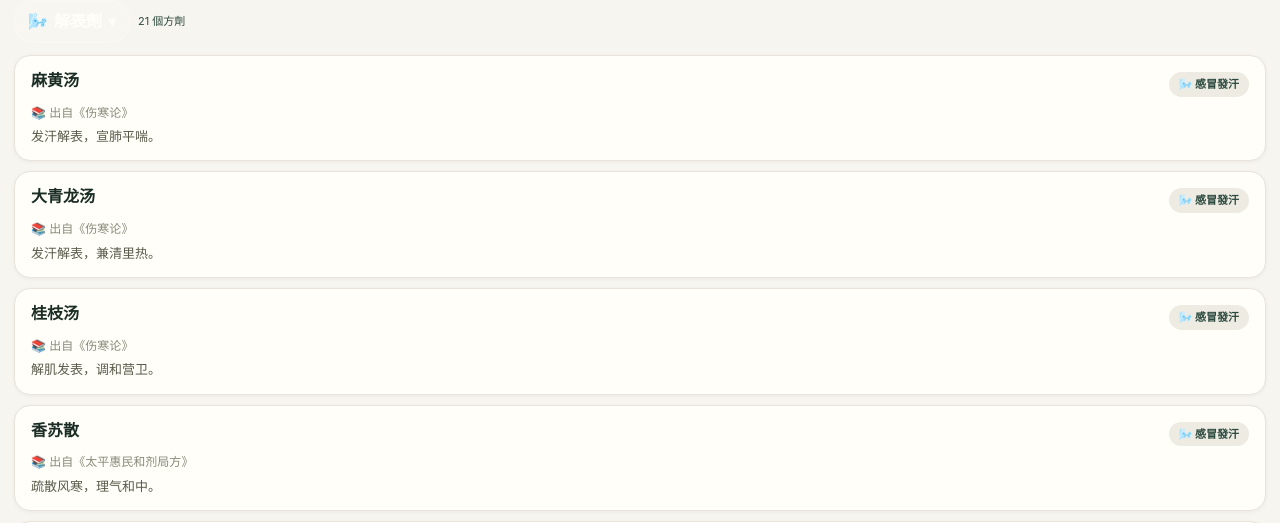
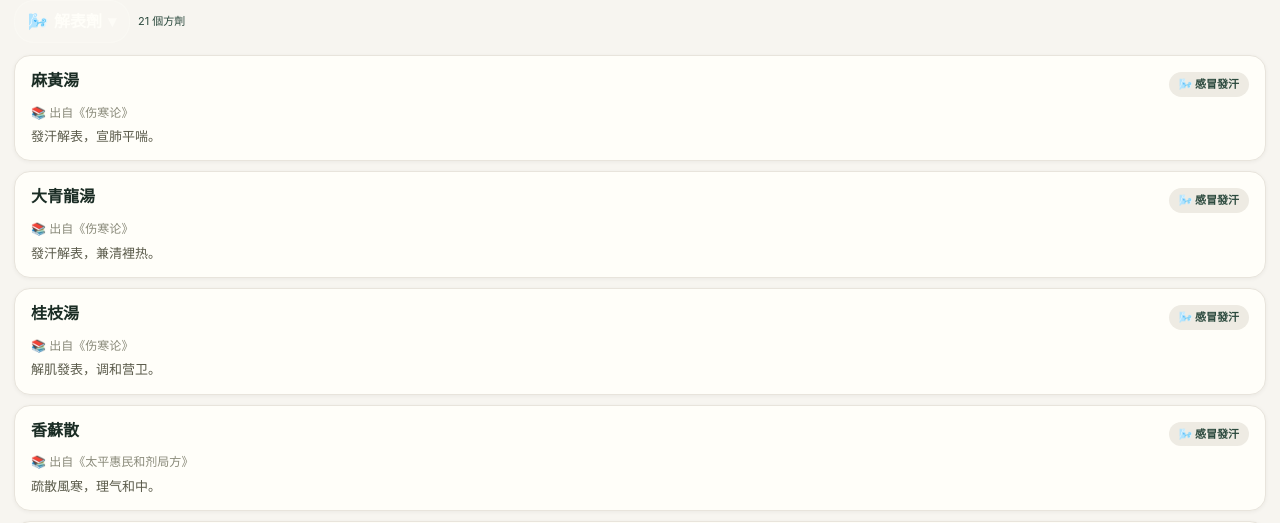
Before and after one commit to realtcmweb/tcm-knowledge-base, a Next.js app: page /en/db in a window 1280 px wide. Both pictures are taken after a click on the button "送出". Shown: the part 262-785 px from the top of the page. Built offline with nearby package versions, Linux system fonts and the light colour scheme.

Commit message:
Display herbs/formulas/acupoints in TC when locale=zh-TW

```diff
--- a/app/[locale]/acu/page.tsx
+++ b/app/[locale]/acu/page.tsx
@@ -3,6 +3,7 @@
 import React, { useState, useEffect } from 'react'
 import Link from 'next/link'
 import { toSimplified } from '@/lib/toSimplified'
+import { toTraditional } from '@/lib/toTraditional'
 import { useRouter, usePathname } from 'next/navigation'
 import { useTranslations, useLocale } from 'next-intl'
 import treatmentsData from '../../../public/data/treatments.json'
@@ -353,11 +354,11 @@ export default function AcupointsPage() {
                   filteredAcupoints.slice(0, 200).map(a => (
                     <button key={a.code} onClick={() => setSelectedAcupoint(a)} style={{ width: '100%', padding: '12px 16px', backgroundColor: selectedAcupoint?.code === a.code ? '#F0EDE6' : '#FFFEF9', border: 'none', borderBottom: '1px solid #E8E4DC', cursor: 'pointer', textAlign: 'left' }}>
                       <div style={{ display: 'flex', alignItems: 'center', gap: '8px', marginBottom: '2px' }}>
-                        <span style={{ fontSize: '15px', fontWeight: 700, color: '#1a2C24' }}>{a.name}</span>
+                        <span style={{ fontSize: '15px', fontWeight: 700, color: '#1a2C24' }}>{isCN ? a.name : toTraditional(a.name)}</span>
                         <span style={{ fontSize: '11px', color: '#8A8A7A', backgroundColor: '#F0EDE5', padding: '2px 8px', borderRadius: '10px', fontWeight: 600 }}>{a.code}</span>
                         {a.specialType && <span style={{ fontSize: '10px', color: '#8B4513', backgroundColor: '#FDF3E7', padding: '2px 8px', borderRadius: '10px' }}>{a.specialType}</span>}
                       </div>
-                      <div style={{ fontSize: '12px', color: '#8A8A7A' }}>{getMeridianName(a.code)} · {(a.indications || '').slice(0, 35)}...</div>
+                      <div style={{ fontSize: '12px', color: '#8A8A7A' }}>{isCN ? getMeridianName(a.code) : toTraditional(getMeridianName(a.code))} · {(isCN ? (a.indications || '') : toTraditional(a.indications || '')).slice(0, 35)}...</div>
                     </button>
                   ))
                 )}
--- a/app/[locale]/db/page.tsx
+++ b/app/[locale]/db/page.tsx
@@ -3,6 +3,7 @@
 import React, { useState, useEffect, useMemo } from 'react'
 import Link from 'next/link'
 import { toSimplified } from '@/lib/toSimplified'
+import { toTraditional } from '@/lib/toTraditional'
 import { useRouter, usePathname } from 'next/navigation'
 
 interface Formula {
@@ -265,11 +266,11 @@ export default function FormulasPage() {
                     onMouseEnter={e => { ;(e.currentTarget as HTMLButtonElement).style.borderColor = '#2C4A3E'; (e.currentTarget as HTMLButtonElement).style.boxShadow = '0 4px 16px rgba(0,0,0,0.1)'; (e.currentTarget as HTMLButtonElement).style.transform = 'translateY(-1px)' }}
                     onMouseLeave={e => { ;(e.currentTarget as HTMLButtonElement).style.borderColor = '#E8E4DC'; (e.currentTarget as HTMLButtonElement).style.boxShadow = '0 1px 4px rgba(0,0,0,0.05)'; (e.currentTarget as HTMLButtonElement).style.transform = 'translateY(0)' }}>
                     <div style={{ display: 'flex', alignItems: 'flex-start', justifyContent: 'space-between', gap: '8px', marginBottom: '6px' }}>
-                      <div style={{ fontSize: '16px', fontWeight: 700, color: '#1a2C24', lineHeight: 1.3 }}>{f.name}</div>
-                      <div style={{ flexShrink: 0, padding: '3px 10px', borderRadius: '20px', backgroundColor: '#EEEBE3', fontSize: '11px', color: '#2C4A3E', fontWeight: 700, whiteSpace: 'nowrap', marginTop: '2px' }}>{f.categoryLabel}</div>
+                      <div style={{ fontSize: '16px', fontWeight: 700, color: '#1a2C24', lineHeight: 1.3 }}>{isCN ? f.name : toTraditional(f.name)}</div>
+                      <div style={{ flexShrink: 0, padding: '3px 10px', borderRadius: '20px', backgroundColor: '#EEEBE3', fontSize: '11px', color: '#2C4A3E', fontWeight: 700, whiteSpace: 'nowrap', marginTop: '2px' }}>{isCN ? f.categoryLabel : toTraditional(f.categoryLabel)}</div>
                     </div>
                     <div style={{ fontSize: '12px', color: '#8A8A7A', marginBottom: '4px' }}>📚 {isCN ? '出自《' : '出自《'}{f.source}{isCN ? '》' : '》'}</div>
-                    <div style={{ fontSize: '13px', color: '#5A5A4A', lineHeight: 1.5 }}>{f.effects?.slice(0, 60)}{f.effects && f.effects.length > 60 ? '...' : ''}</div>
+                    <div style={{ fontSize: '13px', color: '#5A5A4A', lineHeight: 1.5 }}>{isCN ? f.effects?.slice(0, 60) : toTraditional(f.effects || '').slice(0, 60)}{f.effects && f.effects.length > 60 ? '...' : ''}</div>
                   </button>
                 ))}
               </div>
--- a/app/[locale]/herbs/page.tsx
+++ b/app/[locale]/herbs/page.tsx
@@ -1,6 +1,7 @@
 'use client'
 import React, { useState, useEffect } from 'react'
 import { toSimplified } from '@/lib/toSimplified'
+import { toTraditional } from '@/lib/toTraditional'
 import Link from 'next/link'
 import { useRouter } from 'next/navigation'
 import { useTranslations, useLocale } from 'next-intl'
@@ -258,12 +259,12 @@ export default function HerbsPage() {
                 }}>
                 <div style={{ display: 'flex', alignItems: 'flex-start', justifyContent: 'space-between', gap: 8 }}>
                   <div>
-                    <div style={{ fontSize: 17, fontWeight: 700, color: '#1a2C24', lineHeight: 1.3 }}>{h.name}</div>
+                    <div style={{ fontSize: 17, fontWeight: 700, color: '#1a2C24', lineHeight: 1.3 }}>{isCN ? h.name : toTraditional(h.name)}</div>
                     <div style={{ fontSize: 12, color: '#7A9A6A', marginTop: 2 }}>{h.pinyin}</div>
                   </div>
                   <div style={{ display: 'flex', flexDirection: 'column', alignItems: 'flex-end', gap: 4 }}>
                     <span style={{ fontSize: 10, color: '#5A8A5A', backgroundColor: '#EEF4EE', padding: '3px 8px', borderRadius: 8, fontWeight: 600 }}>
-                      {getCategory(h.chapter)}
+                      {isCN ? getCategory(h.chapter) : toTraditional(getCategory(h.chapter))}
                     </span>
                     <span style={{ fontSize: 14, color: '#CCC' }}>›</span>
                   </div>
--- /dev/null
+++ b/lib/toTraditional.ts
@@ -0,0 +1,75 @@
+/**
+ * Simplified Chinese → Traditional Chinese conversion
+ * Used for display when locale is zh-TW
+ */
+const SC_TO_TC: Record<string, string> = {
+  // 簡繁差異字（醫學/中醫常用）
+  '风': '風', '药': '藥', '汤': '湯', '圣': '聖', '当': '當', '归': '歸',
+  '黄': '黃', '连': '連', '术': '術', '处': '處', '号': '號', '经': '經',
+  '发': '發', '后': '後', '异': '異', '员': '員', '对': '對', '进': '進',
+  '远': '遠', '还': '還', '环': '環', '报': '報', '学': '學', '线': '線',
+  '记': '記', '区': '區', '苏': '蘇', '铁': '鐵', '盐': '鹽', '点': '點',
+  '龙': '龍', '龟': '龜', '鳖': '鱉', '乌': '烏', '齐': '齊', '变': '變',
+  '显': '顯', '担': '擔', '选': '選', '钱': '錢', '长': '長', '开': '開',
+  '门': '門', '间': '間', '关': '關', '书': '書', '国': '國', '机': '機',
+  '义': '義', '总': '總', '业': '業', '万': '萬', '广': '廣', '东': '東',
+  '来': '來', '见': '見', '强': '強', '应': '應', '样': '樣', '从': '從',
+  '种': '種', '众': '眾', '彻': '徹', '极': '極', '观': '觀', '认': '認',
+  '体': '體', '让': '讓', '论': '論', '话': '話', '动': '動', '电': '電',
+  '实': '實', '华': '華', '产': '產', '会': '會', '网': '網', '车': '車',
+  '无': '無', '与': '與', '为': '為', '时': '時', '这': '這', '个': '個',
+  '们': '們', '并': '並', '里': '裡', '质': '質', '几': '幾',
+  // 藥材名常見
+  '当归': '當歸', '黄芪': '黃耆', '黄芩': '黃芩', '黄连': '黃連',
+  '苍术': '蒼术', '白术': '白术', '苏叶': '蘇葉', '苏子': '蘇子',
+  '陈皮': '陳皮', '麦冬': '麥冬', '麦芽': '麥芽', '芦根': '蘆根',
+  '香附': '香附', '龙骨': '龍骨', '龟板': '龜板', '鳖甲': '鱉甲',
+  '乌药': '烏藥', '何首': '何首',
+  // 處方名常見
+  '葛根汤': '葛根湯', '麻黄汤': '麻黃湯', '桂枝汤': '桂枝湯',
+  '银翘散': '銀翹散', '龙胆汤': '龍膽湯', '防风通圣': '防風通聖',
+  '防风通圣散': '防風通聖散',
+}
+
+export function toTraditional(text: string): string {
+  if (!text) return text
+  let result = text
+  // First do multi-char replacements (longer strings first)
+  const multi: [string, string][] = [
+    ['當歸', '当归'], ['黃耆', '黄芪'], ['黃芩', '黄芩'], ['黃連', '黄连'],
+    ['蒼术', '苍术'], ['白术', '白术'], ['蘇葉', '苏叶'], ['蘇子', '苏子'],
+    ['陳皮', '陈皮'], ['麥冬', '麦冬'], ['麥芽', '麦芽'], ['蘆根', '芦根'],
+    ['香附', '香附'], ['龍骨', '龙骨'], ['龜板', '龟板'], ['鱉甲', '鳖甲'],
+    ['烏藥', '乌药'], ['葛根湯', '葛根汤'], ['麻黃湯', '麻黄汤'],
+    ['桂枝湯', '桂枝汤'], ['銀翹散', '银翘散'], ['龍膽湯', '龙胆汤'],
+    ['防風通聖', '防风通圣'], ['防風通聖散', '防风通圣散'],
+  ]
+  // Reverse: SC -> TC
+  const scMulti: [string, string][] = multi.map(([tc, sc]) => [sc, tc])
+  for (const [s, t] of scMulti) {
+    result = result.split(s).join(t)
+  }
+  // Then single-char replacements
+  const singleChars: [string, string][] = [
+    ['風','风'],['藥','药'],['湯','汤'],['聖','圣'],['當','当'],['歸','归'],
+    ['黃','黄'],['連','连'],['術','术'],['處','处'],['號','号'],['經','经'],
+    ['發','发'],['後','后'],['異','异'],['員','员'],['對','对'],['進','进'],
+    ['遠','远'],['還','还'],['環','环'],['報','报'],['學','学'],['線','线'],
+    ['記','记'],['區','区'],['蘇','苏'],['鐵','铁'],['鹽','盐'],['點','点'],
+    ['龍','龙'],['龜','龟'],['鱉','鳖'],['烏','乌'],['齊','齐'],['變','变'],
+    ['顯','显'],['擔','担'],['選','选'],['錢','钱'],['長','长'],['開','开'],
+    ['門','门'],['間','间'],['關','关'],['書','书'],['國','国'],['機','机'],
+    ['義','义'],['總','总'],['業','业'],['萬','万'],['廣','广'],['東','东'],
+    ['來','来'],['見','见'],['強','强'],['應','应'],['樣','样'],['從','从'],
+    ['種','种'],['眾','众'],['徹','彻'],['極','极'],['觀','观'],['認','认'],
+    ['體','体'],['讓','让'],['論','论'],['話','话'],['動','动'],['電','电'],
+    ['實','实'],['華','华'],['產','产'],['會','会'],['網','网'],['車','车'],
+    ['無','无'],['與','与'],['為','为'],['時','时'],['這','这'],['個','个'],
+    ['們','们'],['並','并'],['裡','里'],['質','质'],['幾','几'],
+  ]
+  const tcChars: [string, string][] = singleChars.map(([tc, sc]) => [sc, tc])
+  for (const [s, t] of tcChars) {
+    result = result.split(s).join(t)
+  }
+  return result
+}
```
